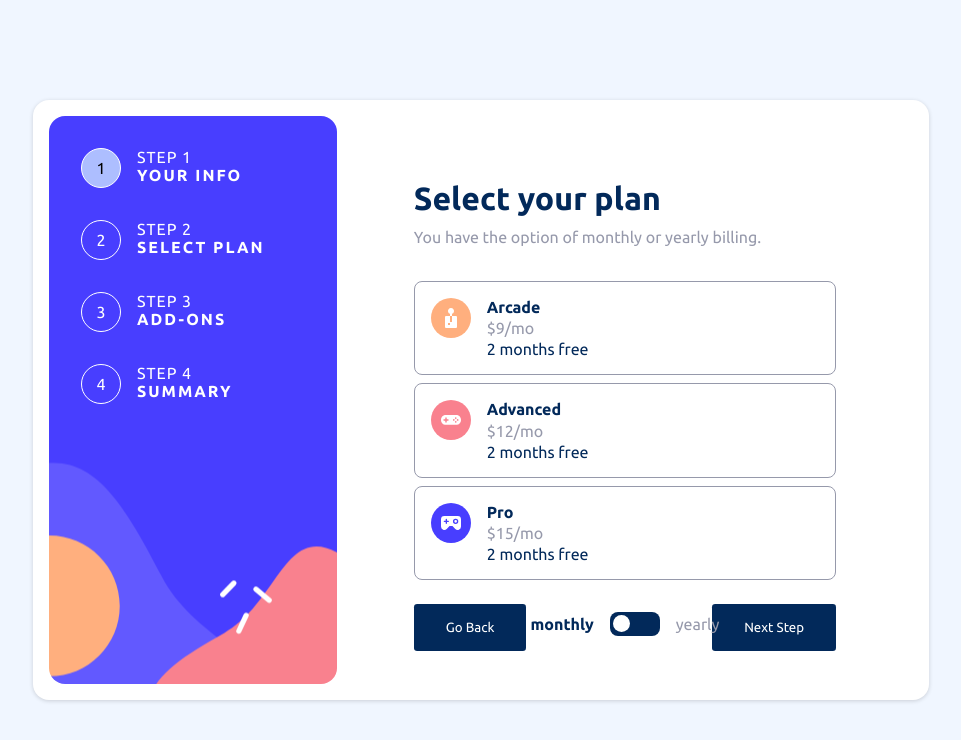
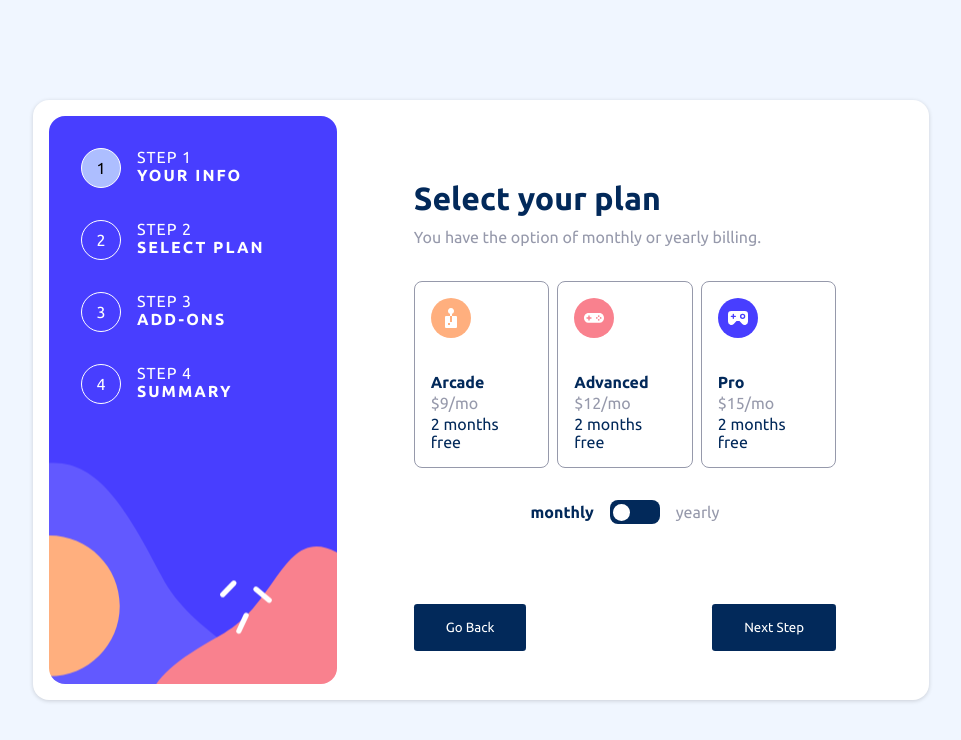
Before and after one commit to muhammadderic/multi-step-form--FrontEndMentor, a React (Create React App) app: page / in a window 1280 px wide. Shown: the top 740 px of the page, without its empty margins (159-1120 px from the left). Built offline with nearby package versions, Linux system fonts and the light colour scheme.

Commit message:
Create user interface step 2 - desktop

```diff
--- a/src/styles/step-buttons.css
+++ b/src/styles/step-buttons.css
@@ -5,7 +5,6 @@
   display: flex;
   justify-content: space-between;
   background-color: #fff;
-  /* position: absolute; */
   bottom: 0;
 }
 
--- a/src/styles/user-plan.css
+++ b/src/styles/user-plan.css
@@ -62,3 +62,15 @@
   font-weight: 700;
   color: hsl(213, 96%, 18%);
 }
+
+@media (min-width: 1028px) {
+  .user-plans {
+    flex-direction: row;
+  }
+
+  .user-plan {
+    flex-direction: column;
+    flex-grow: 1;
+    gap: 2rem;
+  }
+}
```
